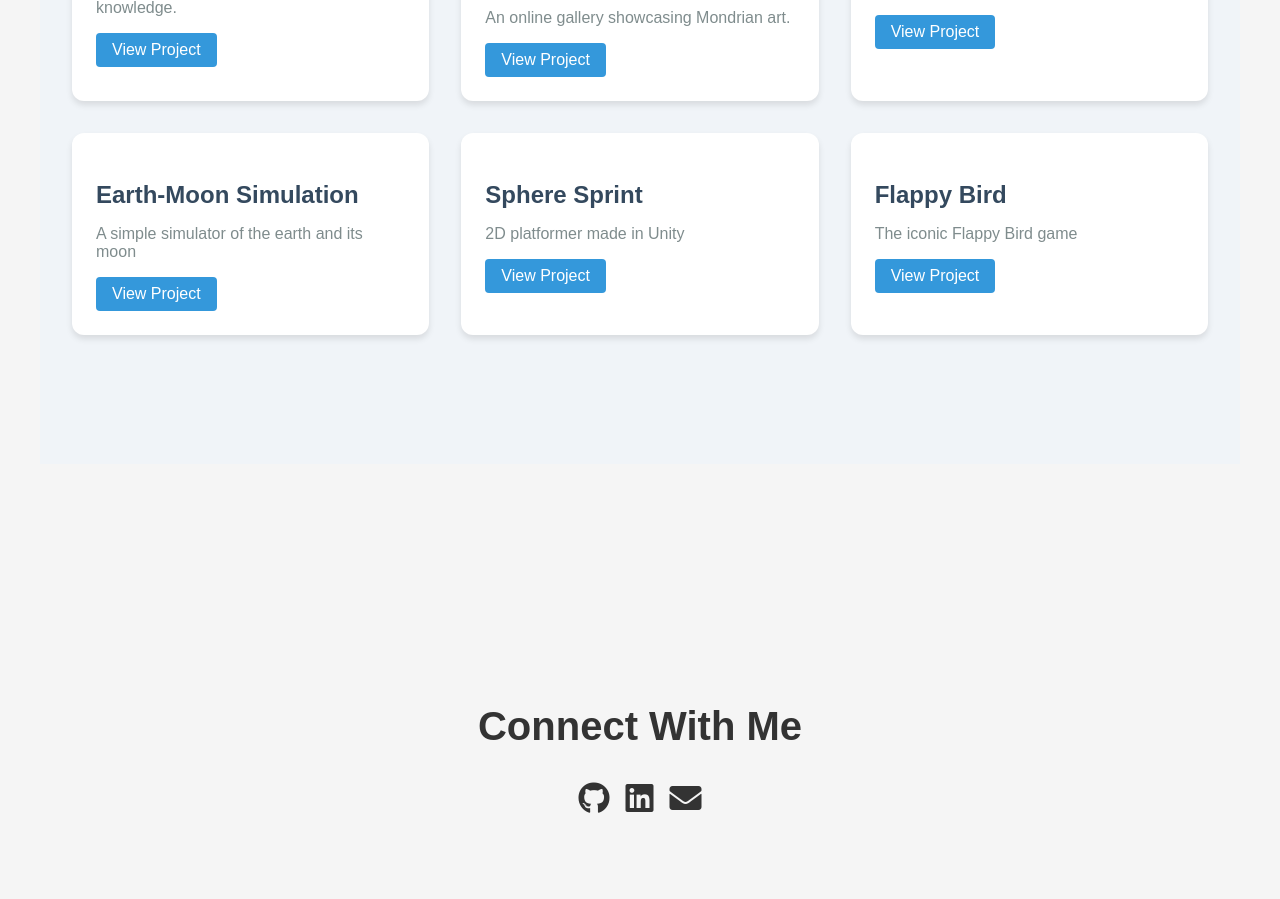
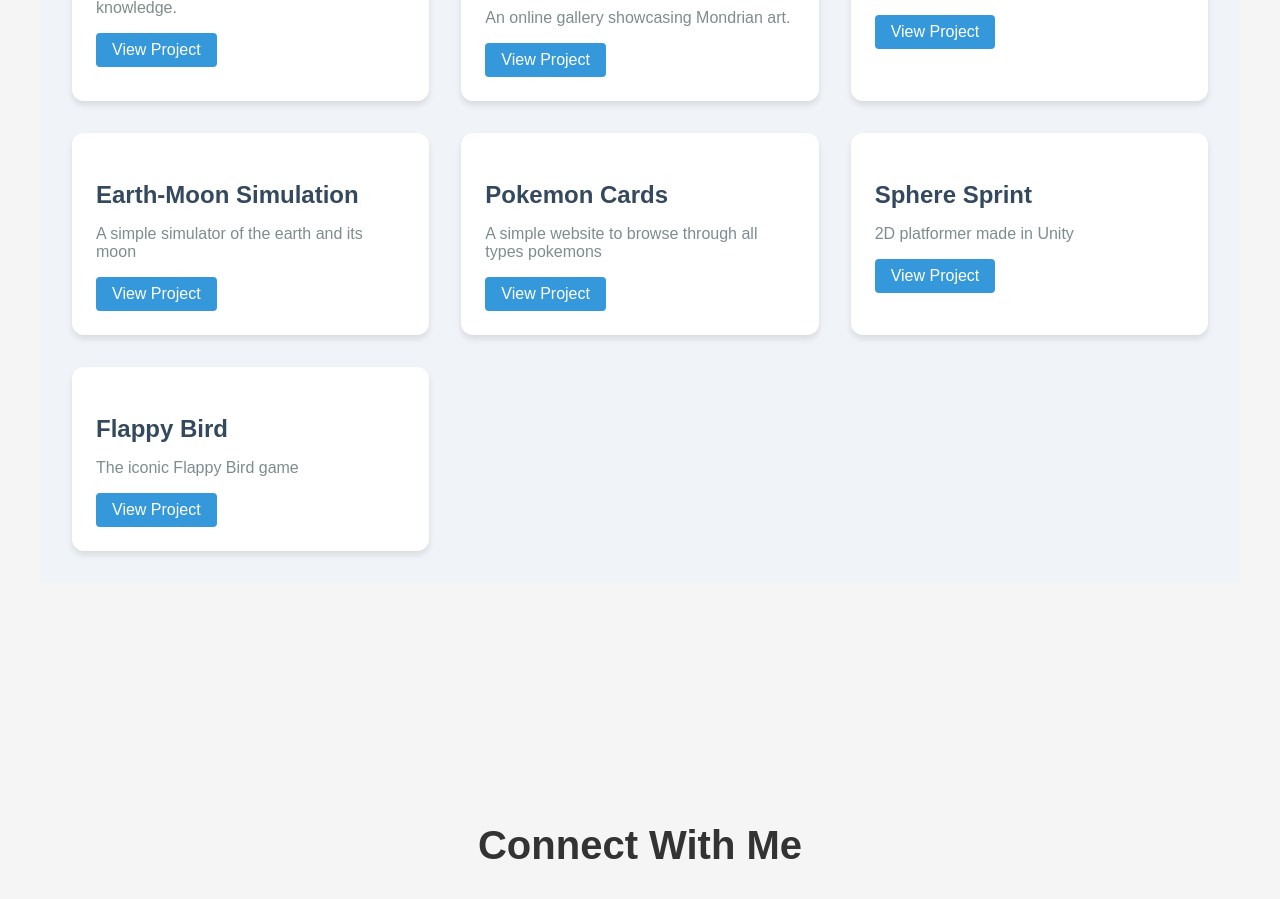
Before and after one commit to sujan-026/Portfolio, a React (Create React App) app: page / in a window 1280 px wide. Shown: the part 2100-2999 px from the top of the page. Built offline with nearby package versions, Linux system fonts and the light colour scheme.

Commit message:
add new project

```diff
--- a/src/components/Projects.js
+++ b/src/components/Projects.js
@@ -95,13 +95,20 @@ const projects = [
   },
   {
     id: 5,
+    title: "Pokemon Cards",
+    description: "A simple website to browse through all types pokemons",
+    //  imageUrl: "/images/project4.png",
+    link: "https://pokemon-sigma-weld.vercel.app/",
+  },
+  {
+    id: 6,
     title: "Sphere Sprint",
     description: "2D platformer made in Unity",
     // imageUrl: "/images/project4.png",
     link: "https://fury-026.itch.io/sphere-sprinter",
   },
   {
-    id: 6,
+    id: 7,
     title: "Flappy Bird",
     description: "The iconic Flappy Bird game",
     // imageUrl: "/images/project4.png",
```
